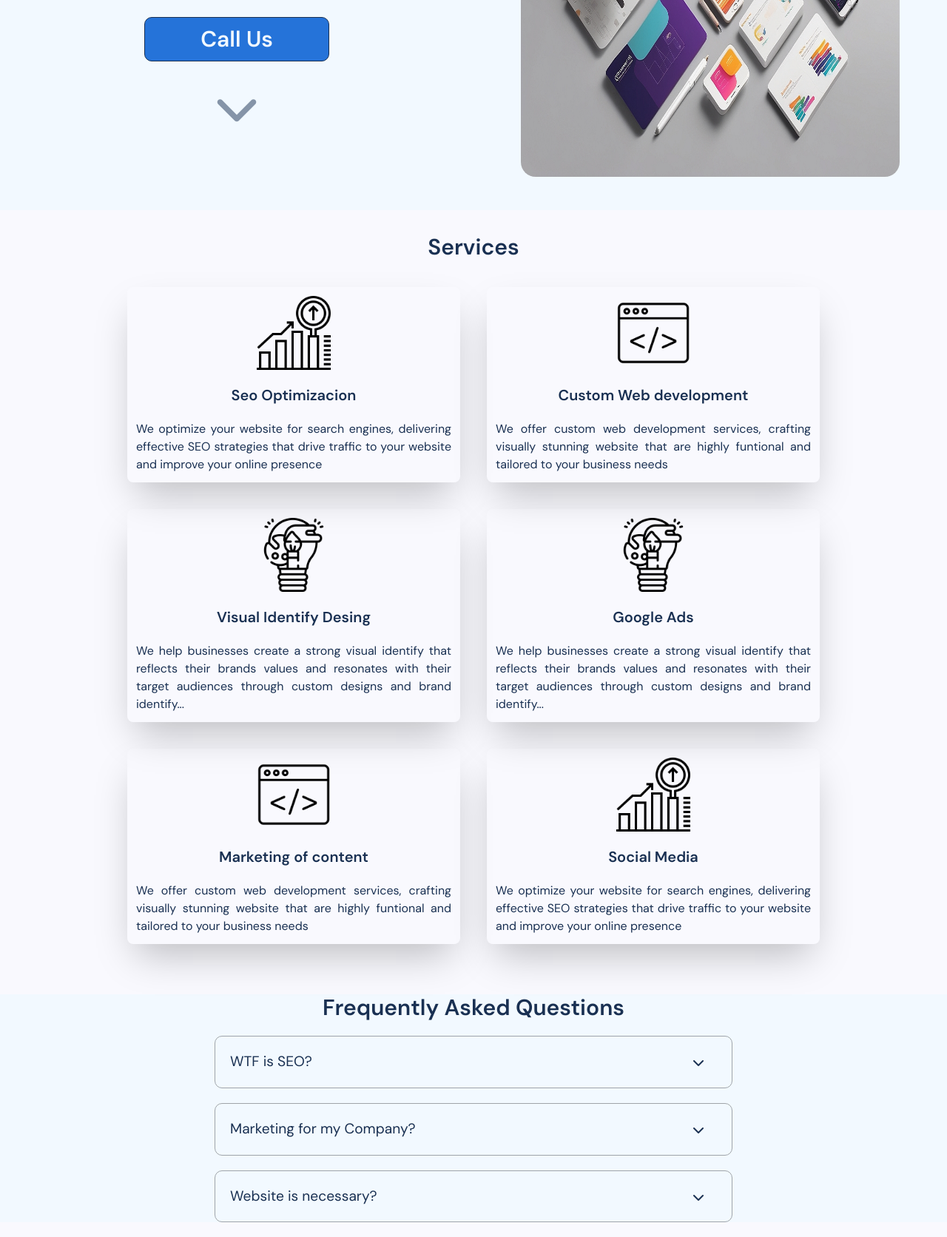
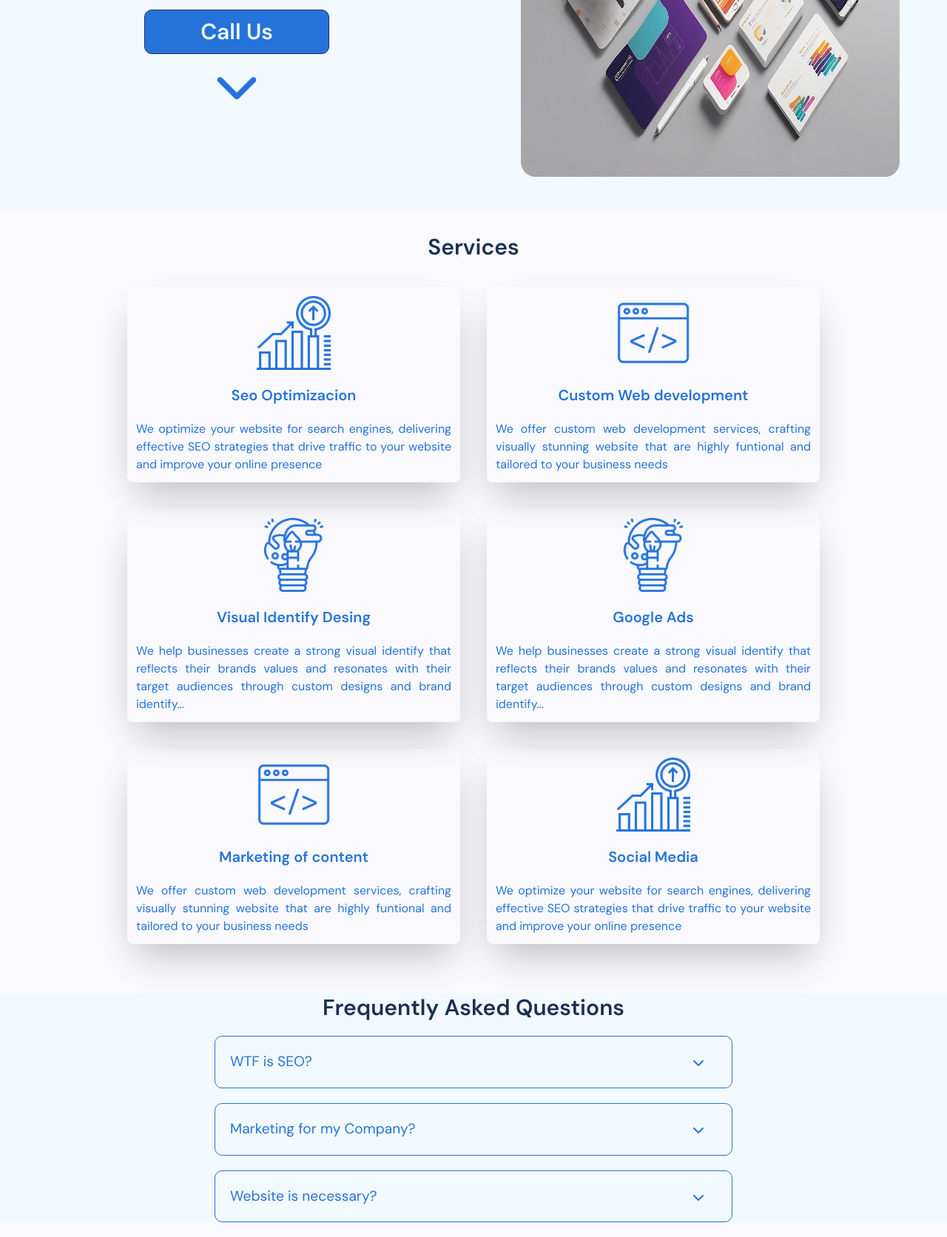
Before and after one commit to matpiovesan16/BuildGrowthPage, a plain HTML site: page index.html in a window 1280 px wide. Shown: the part 716-2388 px from the top of the page at 74% size. Drawn offline with nearby package versions, Linux system fonts and the light colour scheme.

Commit message:
animaciones agregadas

```diff
--- a/index.html
+++ b/index.html
@@ -11,6 +11,7 @@
   />
   <link rel="stylesheet" href="styleFAQ.css">
   <script src="https://cdn.tailwindcss.com"></script>
+  <link href="https://unpkg.com/aos@2.3.1/dist/aos.css" rel="stylesheet">
     <title>BuildGrowth</title>
 </head>
 <body>
@@ -39,16 +40,15 @@
 
     <header>
 
-        <div class="propuesta gap-9">
+        <div class="propuesta gap-4">
             <h1 class="text-7xl font-bold w-[80%] max-[1230px]:text-4xl max-[1230px]:text-center animate__animated animate__fadeInLeft">Build your digital presence with BuildGrowth</h1>
             <p class="text-2xl w-[80%] text-justify max-[1230px]:text-xl animate__animated animate__fadeInLeft">"BuildGrowth drives business success trough innovative marketing strategies, cutting-edge SEO, and custom web development. We transform into digital triumphs"</p>
             <button class="boton text-3xl font-bold w-[250px] h-[60px] animate__animated animate__fadeInDown">Call Us</button>
 
             <div class="text-[#2573d9] text-6xl text-center justify-self-center p-3 animate-pulse max-sm:justify-self-end z-2">
 
-                <a href="">
-                    <i class="fa-solid fa-chevron-down hover:text-[#f0f8fe] cursor-pointer animate-bounce">
-
+                <a href="#servicio">
+                    <i class="fa-solid fa-chevron-down text-[#2573d9] cursor-pointer animate-bounce">
                     </i>
                 </a>
 
@@ -61,22 +61,22 @@
     </header>
 
 
-    <section class="servicio w-full p-8" id="servicio">
+    <section class="servicio w-full p-8 " id="servicio">
         <h1 class="font-bold text-3xl text-center">Services</h1>
-        <div class="proyectos flex flex-wrap w-full p-9 gap-9 justify-center flex-grow">
+        <div class="proyectos flex flex-wrap w-full p-9 gap-9 justify-center text-[#2573d9]">
 
 
           <div class="flex flex-col w-[450px] shadow-2xl rounded-lg p-3 gap-5" data-aos="flip-left">
             <div class="logo flex justify-center"><img class="h-[100px]" src="img/motor-de-busqueda.png" alt=""></div>
-            <div class="titulo text-center font-bold text-xl">Seo Optimizacion</div>
-            <div class="descripcion text-justify text-slate-500"><p>We optimize your website for search engines, delivering effective SEO strategies that drive traffic to your website and improve your online presence</p></div>
+            <div class="titulo text-center font-bold text-xl text-[#2573d9]">Seo Optimizacion</div>
+            <div class="descripcion text-justify text-[#2573d9]"><p>We optimize your website for search engines, delivering effective SEO strategies that drive traffic to your website and improve your online presence</p></div>
         </div>
 
 
             <div class="flex flex-col w-[450px] shadow-2xl rounded-lg p-3 gap-5" data-aos="flip-left">
                 <div class="logo flex justify-center"><img class="h-[100px]" src="img/solicitud.png" alt=""></div>
-                <div class="titulo text-center font-bold text-xl">Custom Web development</div>
-                <div class="descripcion text-justify text-slate-500"><p>We offer custom web development services, crafting visually stunning website that are highly funtional and tailored to your business needs</p></div>
+                <div class="titulo text-center font-bold text-xl text-[#2573d9]">Custom Web development</div>
+                <div class="descripcion text-justify text-[#2573d9]"><p>We offer custom web development services, crafting visually stunning website that are highly funtional and tailored to your business needs</p></div>
             </div>
 
 
@@ -115,7 +115,8 @@
 
     <section class="FAQ max-[970px]:p-2 bg-[#f2f9ff]" id="FAQ" >
         <h1 class="text-center font-bold text-3xl">Frequently Asked Questions</h1>
-        <div class="faq-container">
+        <div class="faq-container" data-aos="fade-up"
+        data-aos-anchor-placement="bottom-bottom">
 
 
           <div class="faq">
@@ -128,7 +129,7 @@
             </p>
 
             <button class="faq-toggle">
-              <i class="fas fa-chevron-down"></i>
+              <i class="fas fa-chevron-down text-[#2573d9]"></i>
               <i class="fas fa-times"></i>
             </button>
           </div>
@@ -143,7 +144,7 @@
             </p>
 
             <button class="faq-toggle">
-              <i class="fas fa-chevron-down"></i>
+              <i class="fas fa-chevron-down text-[#2573d9]"></i>
               <i class="fas fa-times"></i>
             </button>
 
@@ -160,7 +161,7 @@
             </p>
 
             <button class="faq-toggle">
-              <i class="fas fa-chevron-down"></i>
+              <i class="fas fa-chevron-down text-[#2573d9]"></i>
               <i class="fas fa-times"></i>
             </button>
 
@@ -179,5 +180,9 @@
 
     <script src="menu.js"></script>
     <script src="faq.js"></script>
+    <script src="https://unpkg.com/aos@2.3.1/dist/aos.js"></script>
+    <script>
+      AOS.init();
+    </script>
 </body>
 </html>
--- a/style.css
+++ b/style.css
@@ -110,8 +110,13 @@ header{
     border-radius: 20px;
 }
 
-.servicio{
-    color: var(--mariner-800);
+.descripcion>p, .titulo{
+    color: var(--mariner-700) !important;
+
+}
+
+.logo>img{
+    filter: invert(30%) sepia(93%) saturate(1214%) hue-rotate(195deg) brightness(102%) contrast(87%);
 }
 
 @media screen and (max-width:1230px){
--- a/styleFAQ.css
+++ b/styleFAQ.css
@@ -1,3 +1,19 @@
+:root{
+  --mariner-50: #f2f9ff;
+  --mariner-100: #f9f9fe;
+  --mariner-200: #c1e5fc;
+  --mariner-300: #97d6f9;
+  --mariner-400: #66bef4;
+  --mariner-500: #42a2ef;
+  --mariner-600: #2c86e4;
+  --mariner-700: #2573d9;
+  --mariner-800: #235aaa;
+  --mariner-900: #224d86;
+  --mariner-950: #193052;
+  --fontDos:'Open Sans', sans-serif;
+}
+
+
 
 .faq-container {
     max-width: 700px;
@@ -6,7 +22,7 @@
 
   .faq {
     background-color: transparent;
-    border: 1px solid #9fa4a8;
+    border: 1px solid var(--mariner-700);
     border-radius: 10px;
     margin: 20px 0;
     padding: 20px;
@@ -41,8 +57,9 @@
   } */
 
   .faq-title {
-    margin: 0 35px 0 0;
+    margin: 0 15px 0 0;
     font-size: 1.2em;
+    color: var(--mariner-700);
   }
 
   .faq-text {
@@ -89,5 +106,5 @@
   }
 
   .faq.active .faq-toggle {
-    background-color: #9fa4a8;
+    background-color: var(--mariner-700);
   }
```
